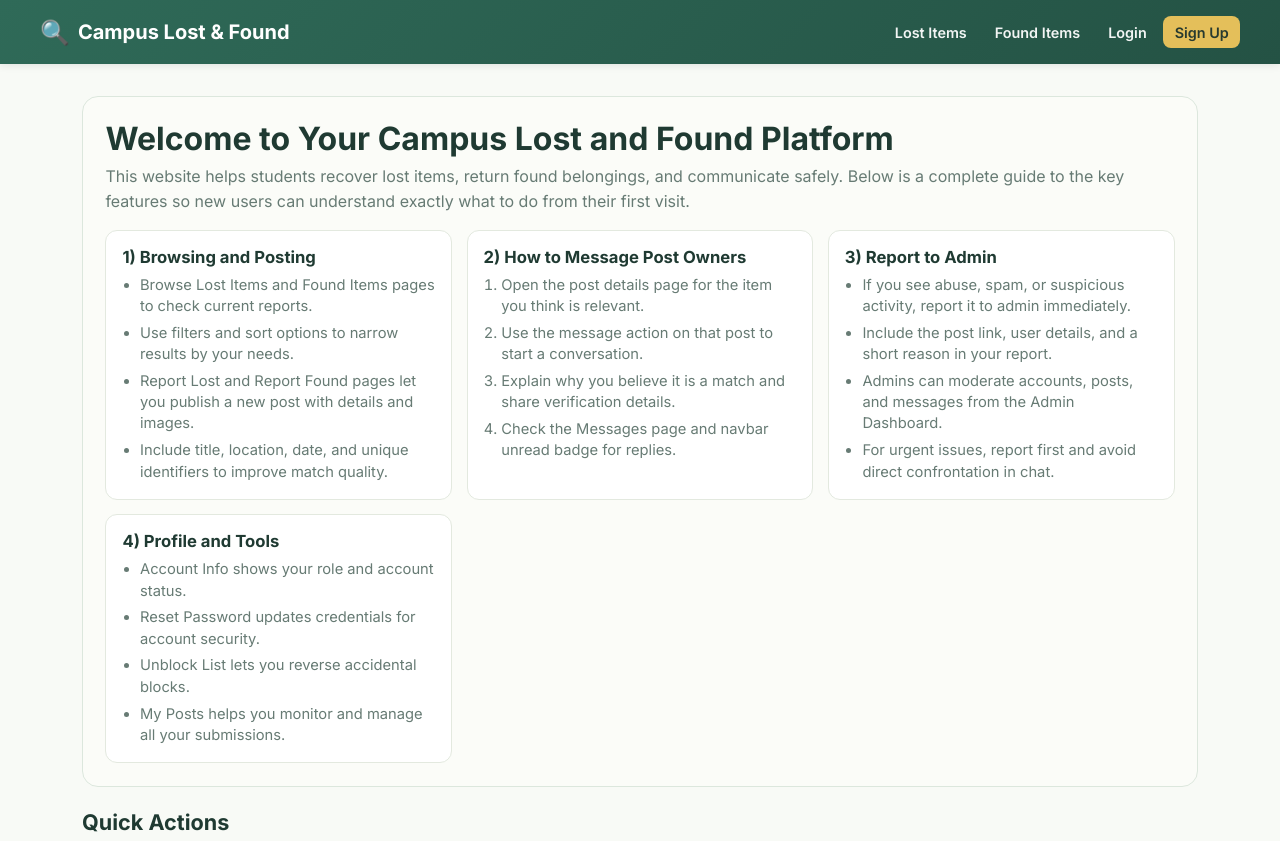
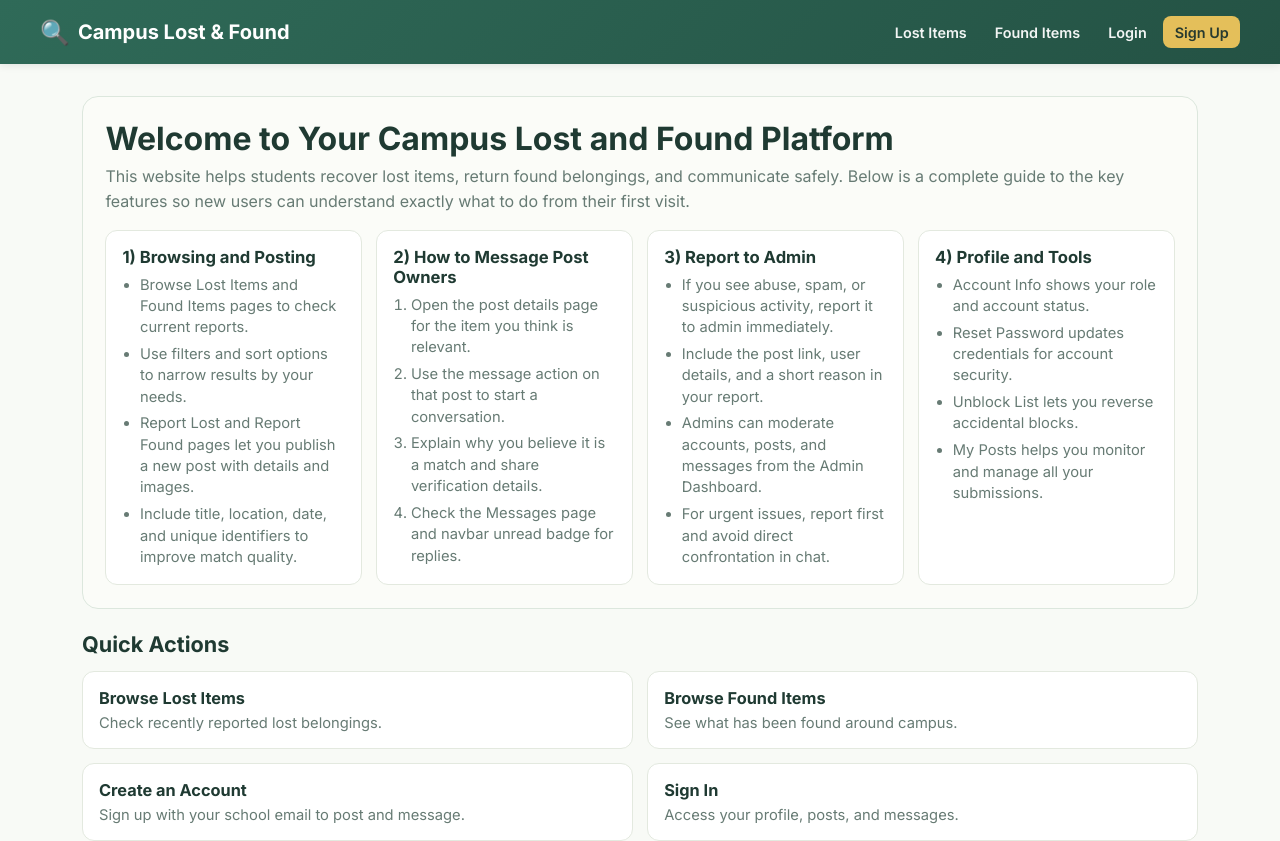
Before and after one commit to CalebSzeto/Lost-Found-Web-App, a Next.js app in the folder client/: page / in a window 1280 px wide. Shown: the top 841 px of the page. Built offline with nearby package versions, Linux system fonts and the light colour scheme; no server answers.

Commit message:
Show four guide cards in one row

```diff
--- a/client/src/app/page.module.css
+++ b/client/src/app/page.module.css
@@ -29,7 +29,7 @@
 
 .infoGrid {
   display: grid;
-  grid-template-columns: repeat(3, minmax(0, 1fr));
+  grid-template-columns: repeat(4, minmax(0, 1fr));
   gap: 0.9rem;
 }
 
```
